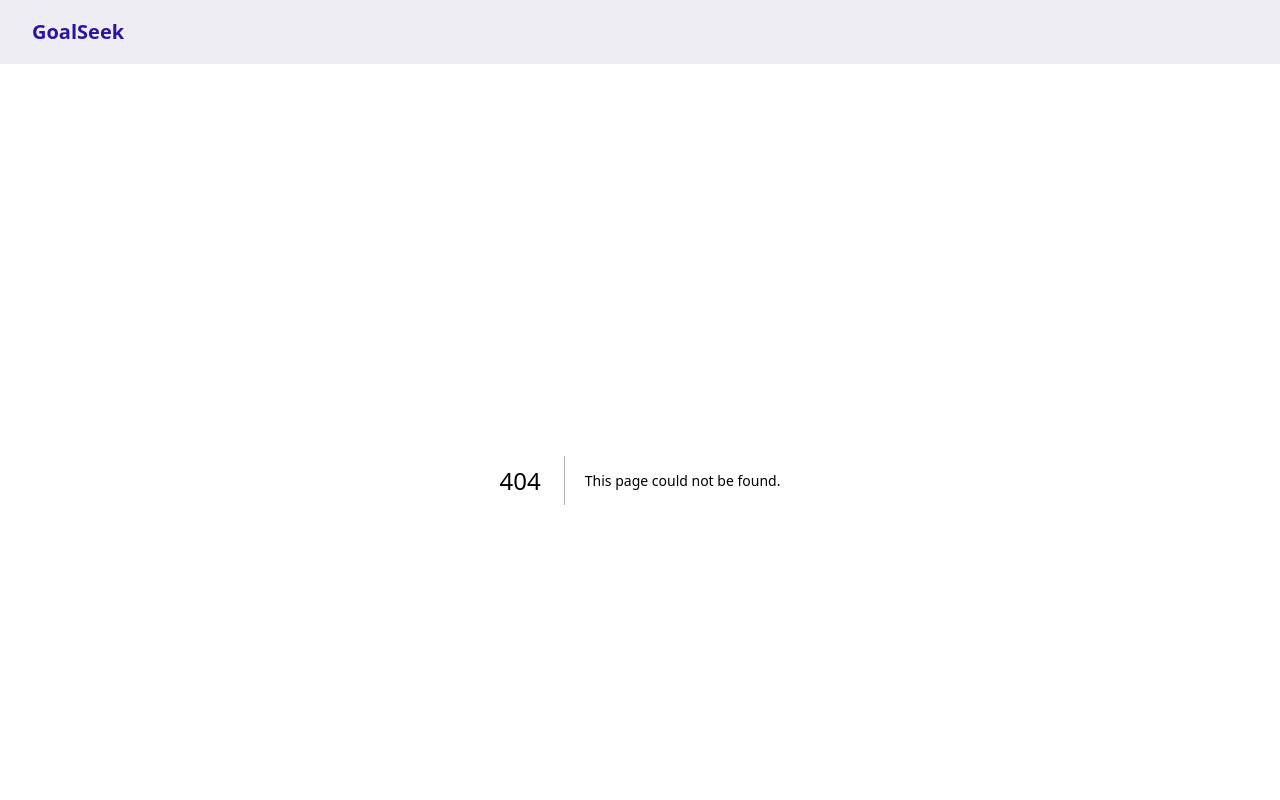
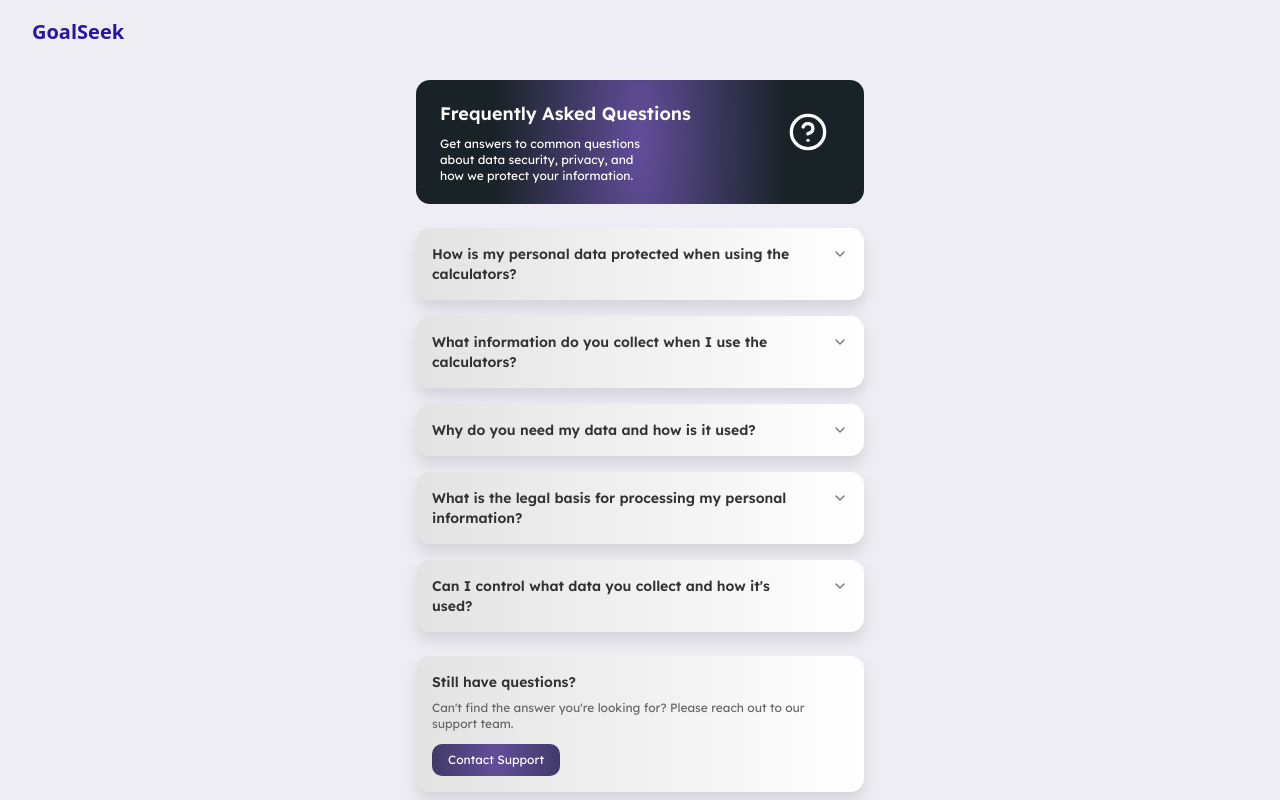
Before and after one commit to SerDunk/financial-calculators, a Next.js app: page /faq in a window 1280 px wide. Before the commit this address had no page. Shown: the top 800 px of the page. Built offline with nearby package versions, Linux system fonts and the light colour scheme.

Commit message:
Added FAQ section

```diff
--- a/package.json
+++ b/package.json
@@ -13,6 +13,7 @@
     "@emotion/styled": "^11.14.0",
     "@mui/icons-material": "^7.1.1",
     "@mui/material": "^7.1.1",
+    "@radix-ui/react-accordion": "^1.2.11",
     "@radix-ui/react-popover": "^1.1.14",
     "@radix-ui/react-select": "^2.2.5",
     "@radix-ui/react-toggle": "^1.1.9",
--- /dev/null
+++ b/src/app/faq/page.js
@@ -0,0 +1,153 @@
+import Image from "next/image";
+import {
+  Accordion,
+  AccordionContent,
+  AccordionItem,
+  AccordionTrigger,
+} from "@/components/ui/accordion";
+
+const faqData = [
+  {
+    id: "faq-1",
+    question: "How is my personal data protected when using the calculators?",
+    answer:
+      "We take data security seriously and implement multiple layers of protection. All data is encrypted both during transmission (using SSL connections) and when stored on our servers. Access to your information is strictly limited to authorized personnel only, and we conduct regular security audits to ensure our systems remain secure. Additionally, we have comprehensive incident management procedures in place to quickly address any potential security issues.",
+  },
+  {
+    id: "faq-2",
+    question: "What information do you collect when I use the calculators?",
+    answer:
+      "We collect information through three main methods: directly from your input when using our calculators, automatically through cookies and analytics to improve your experience, and occasionally from third parties such as business partners or service providers. We only collect data that is necessary to provide our services effectively and enhance your user experience.",
+  },
+  {
+    id: "faq-3",
+    question: "Why do you need my data and how is it used?",
+    answer:
+      "We use your data for several important purposes: to provide our calculator services, fulfill any contractual obligations from purchases or subscriptions, enable essential site features like user accounts and personalized analysis, communicate important updates or support information, and process any payments securely. All data usage is directly related to improving and delivering our services to you.",
+  },
+  {
+    id: "faq-4",
+    question: "What is the legal basis for processing my personal information?",
+    answer:
+      "We process your personal data based on four main legal grounds: your explicit consent for specific uses, contractual necessity to provide our services, legal obligations we must comply with as a business, and legitimate interests in improving our services while respecting your privacy rights. We always ensure we have a valid legal basis before processing any personal information.",
+  },
+  {
+    id: "faq-5",
+    question: "Can I control what data you collect and how it's used?",
+    answer:
+      "Absolutely! You have full control over your data. You can review, update, or delete your personal information at any time. You can also opt out of non-essential data collection like analytics cookies through your browser settings. If you have any questions about your data or want to exercise your privacy rights, please contact our support team who will be happy to assist you.",
+  },
+];
+
+export default function FAQ() {
+  return (
+    <div className="min-h-screen bg-[#EFEDF4] px-3 font-lexend">
+      <div className="max-w-md mx-auto space-y-6">
+        {/* Header Card */}
+        <div
+          className="rounded-xl px-6 py-5 text-white relative overflow-hidden"
+          style={{
+            background:
+              "radial-gradient(ellipse 113px 357px at center, #8362D1 -60%, #192226 130%)",
+          }}
+        >
+          {/* Top-right FAQ Icon */}
+          <div className="absolute top-3 right-4 w-20 h-20">
+            <div className="w-full h-full flex items-center justify-center">
+              <svg
+                width="40"
+                height="40"
+                viewBox="0 0 24 24"
+                fill="none"
+                xmlns="http://www.w3.org/2000/svg"
+                className="text-white"
+              >
+                <circle
+                  cx="12"
+                  cy="12"
+                  r="10"
+                  stroke="currentColor"
+                  strokeWidth="2"
+                />
+                <path
+                  d="M9.09 9a3 3 0 0 1 5.83 1c0 2-3 3-3 3"
+                  stroke="currentColor"
+                  strokeWidth="2"
+                  strokeLinecap="round"
+                  strokeLinejoin="round"
+                />
+                <path
+                  d="M12 17h.01"
+                  stroke="currentColor"
+                  strokeWidth="2"
+                  strokeLinecap="round"
+                  strokeLinejoin="round"
+                />
+              </svg>
+            </div>
+          </div>
+
+          <h1 className="text-lg font-semibold mb-2 z-10 relative">
+            Frequently Asked Questions
+          </h1>
+          <p className="text-xs text-white z-10 w-50 relative">
+            Get answers to common questions about data security, privacy, and
+            how we protect your information.
+          </p>
+        </div>
+
+        {/* FAQ Accordion */}
+        <div className="space-y-4">
+          <Accordion type="single" collapsible className="w-full">
+            {faqData.map((faq) => (
+              <AccordionItem
+                key={faq.id}
+                value={faq.id}
+                className="rounded-xl mb-4 overflow-hidden drop-shadow-xl border-none"
+                style={{
+                  background: "linear-gradient(to right, #E3E3E3, #FFFFFF)",
+                }}
+              >
+                <AccordionTrigger className="px-4 py-4 text-left hover:no-underline">
+                  <h3 className="text-sm font-semibold text-[#323233] pr-4">
+                    {faq.question}
+                  </h3>
+                </AccordionTrigger>
+                <AccordionContent className="px-4 pb-4">
+                  <p className="text-xs text-[#666666] leading-relaxed">
+                    {faq.answer}
+                  </p>
+                </AccordionContent>
+              </AccordionItem>
+            ))}
+          </Accordion>
+        </div>
+
+        {/* Contact Card */}
+        <div
+          className="rounded-xl px-4 py-4 drop-shadow-xl"
+          style={{
+            background: "linear-gradient(to right, #E3E3E3, #FFFFFF)",
+          }}
+        >
+          <h3 className="text-sm font-semibold text-[#323233] mb-2">
+            Still have questions?
+          </h3>
+          <p className="text-xs text-[#666666] mb-3">
+            Can't find the answer you're looking for? Please reach out to our
+            support team.
+          </p>
+          <button
+            style={{
+              background:
+                "radial-gradient(ellipse 113px 357px at center, #8362D1 -60%, #192226 130%)",
+            }}
+            className="text-white text-xs px-4 py-2 rounded-lg hover:bg-[#7555C1] transition-colors duration-200"
+          >
+            Contact Support
+          </button>
+        </div>
+      </div>
+    </div>
+  );
+}
--- a/src/components/CalculatorCard.js
+++ b/src/components/CalculatorCard.js
@@ -1,19 +1,20 @@
 import Link from "next/link";
 
-const CalculatorCard = ({ title, description, icon, link }) => {
+const CalculatorCard = ({ title, description, icon, link, status }) => {
   return (
+    <Link href={link}>
       <div
-      className={`rounded-xl flex justify-between py-4 font-lexend w-full cursor-pointer h-24 drop-shadow-xl `}
+        className={`rounded-xl flex items-center justify-between py-4 px-4 font-lexend w-full cursor-pointer h-24 drop-shadow-xl hover:drop-shadow-2xl transition-all duration-200 ${
+          status === "disabled" ? "opacity-50 cursor-not-allowed" : ""
+        }`}
         style={{
           background: "linear-gradient(to right, #E3E3E3, #FFFFFF)",
         }}
       >
-      <Link href={link}>
-        <div className="flex justify-between items-center gap-4 px-4 py-0.5">
-          <div className="w-12 h-12">
+        <div className="flex items-center gap-4">
+          <div className="w-12 h-12 flex items-center justify-center">
             <div className="w-10 h-10">{icon}</div>
           </div>
-
           <div>
             <h3 className="text-sm font-semibold text-[#323233] mb-1">
               {title}
@@ -21,8 +22,8 @@ const CalculatorCard = ({ title, description, icon, link }) => {
             <p className="text-xs text-[#666666]">{description}</p>
           </div>
         </div>
+      </div>
     </Link>
-    </div>
   );
 };
 
--- /dev/null
+++ b/src/components/ui/accordion.jsx
@@ -0,0 +1,64 @@
+"use client"
+
+import * as React from "react"
+import * as AccordionPrimitive from "@radix-ui/react-accordion"
+import { ChevronDownIcon } from "lucide-react"
+
+import { cn } from "@/lib/utils"
+
+function Accordion({
+  ...props
+}) {
+  return <AccordionPrimitive.Root data-slot="accordion" {...props} />;
+}
+
+function AccordionItem({
+  className,
+  ...props
+}) {
+  return (
+    (<AccordionPrimitive.Item
+      data-slot="accordion-item"
+      className={cn("border-b last:border-b-0", className)}
+      {...props} />)
+  );
+}
+
+function AccordionTrigger({
+  className,
+  children,
+  ...props
+}) {
+  return (
+    (<AccordionPrimitive.Header className="flex">
+      <AccordionPrimitive.Trigger
+        data-slot="accordion-trigger"
+        className={cn(
+          "focus-visible:border-ring focus-visible:ring-ring/50 flex flex-1 items-start justify-between gap-4 rounded-md py-4 text-left text-sm font-medium transition-all outline-none hover:underline focus-visible:ring-[3px] disabled:pointer-events-none disabled:opacity-50 [&[data-state=open]>svg]:rotate-180",
+          className
+        )}
+        {...props}>
+        {children}
+        <ChevronDownIcon
+          className="text-muted-foreground pointer-events-none size-4 shrink-0 translate-y-0.5 transition-transform duration-200" />
+      </AccordionPrimitive.Trigger>
+    </AccordionPrimitive.Header>)
+  );
+}
+
+function AccordionContent({
+  className,
+  children,
+  ...props
+}) {
+  return (
+    (<AccordionPrimitive.Content
+      data-slot="accordion-content"
+      className="data-[state=closed]:animate-accordion-up data-[state=open]:animate-accordion-down overflow-hidden text-sm"
+      {...props}>
+      <div className={cn("pt-0 pb-4", className)}>{children}</div>
+    </AccordionPrimitive.Content>)
+  );
+}
+
+export { Accordion, AccordionItem, AccordionTrigger, AccordionContent }
--- a/src/constants/calculatorData.js
+++ b/src/constants/calculatorData.js
@@ -1,5 +1,32 @@
 import Home from "../../public/house-cleaning.png";
 import Image from "next/image";
+
+const FAQIcon = () => (
+  <svg
+    width="40"
+    height="40"
+    viewBox="0 0 24 24"
+    fill="none"
+    xmlns="http://www.w3.org/2000/svg"
+    className="text-[#8362D1]"
+  >
+    <circle cx="12" cy="12" r="10" stroke="currentColor" strokeWidth="2" />
+    <path
+      d="M9.09 9a3 3 0 0 1 5.83 1c0 2-3 3-3 3"
+      stroke="currentColor"
+      strokeWidth="2"
+      strokeLinecap="round"
+      strokeLinejoin="round"
+    />
+    <path
+      d="M12 17h.01"
+      stroke="currentColor"
+      strokeWidth="2"
+      strokeLinecap="round"
+      strokeLinejoin="round"
+    />
+  </svg>
+);
 
 export const calculatorData = [
   {
@@ -38,4 +65,11 @@ export const calculatorData = [
     icon: "✈️",
     link: "/calculators/vacation-planning",
   },
+  {
+    id: "faq",
+    title: "FAQ",
+    description: "Common questions about data security & privacy",
+    icon: <FAQIcon />,
+    link: "/faq",
+  },
 ];
```
Also changed, not shown: 1 other file (tests, documents, lock files or other folders). Lines whose indentation alone changed are shown as unchanged.
